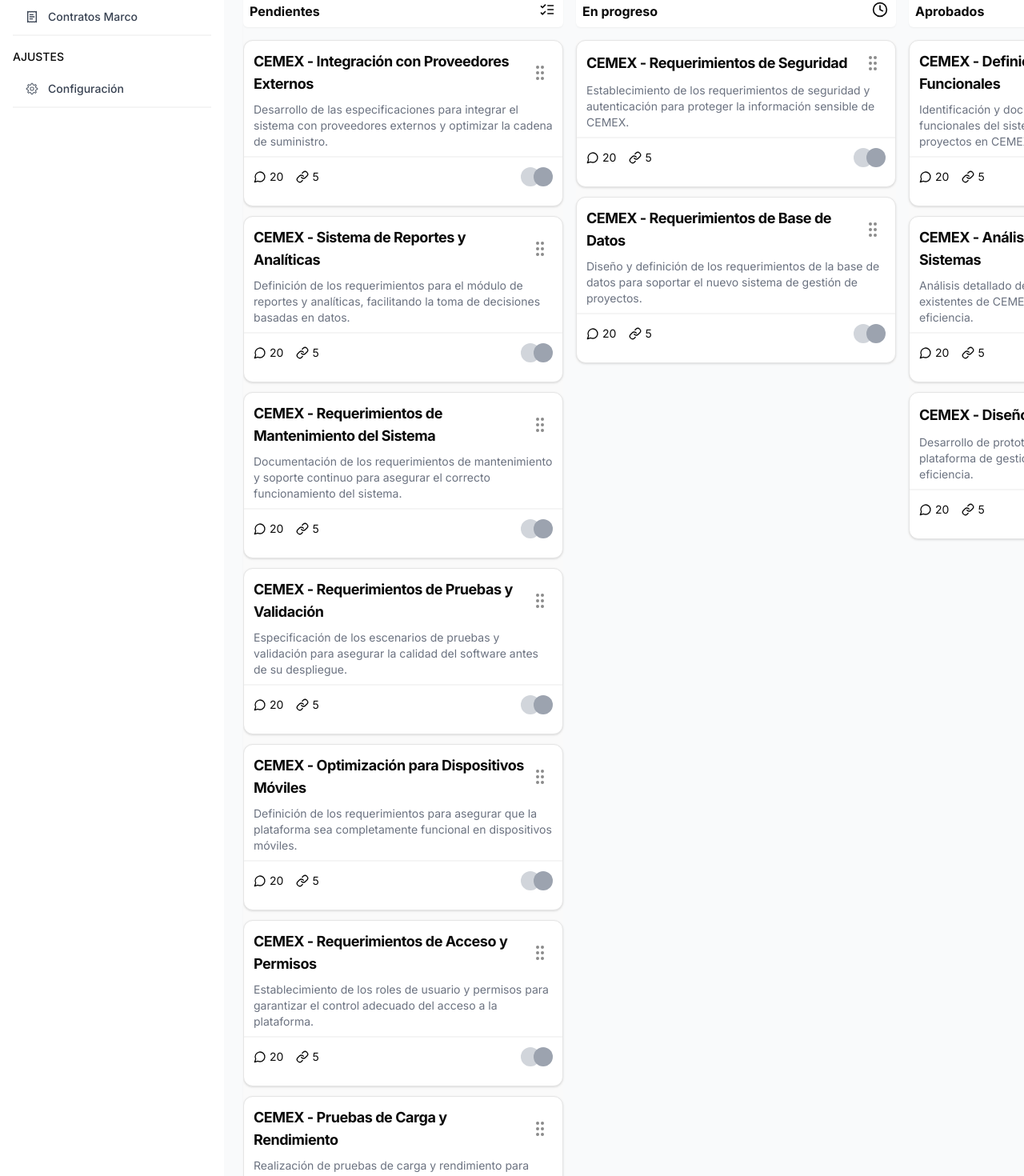
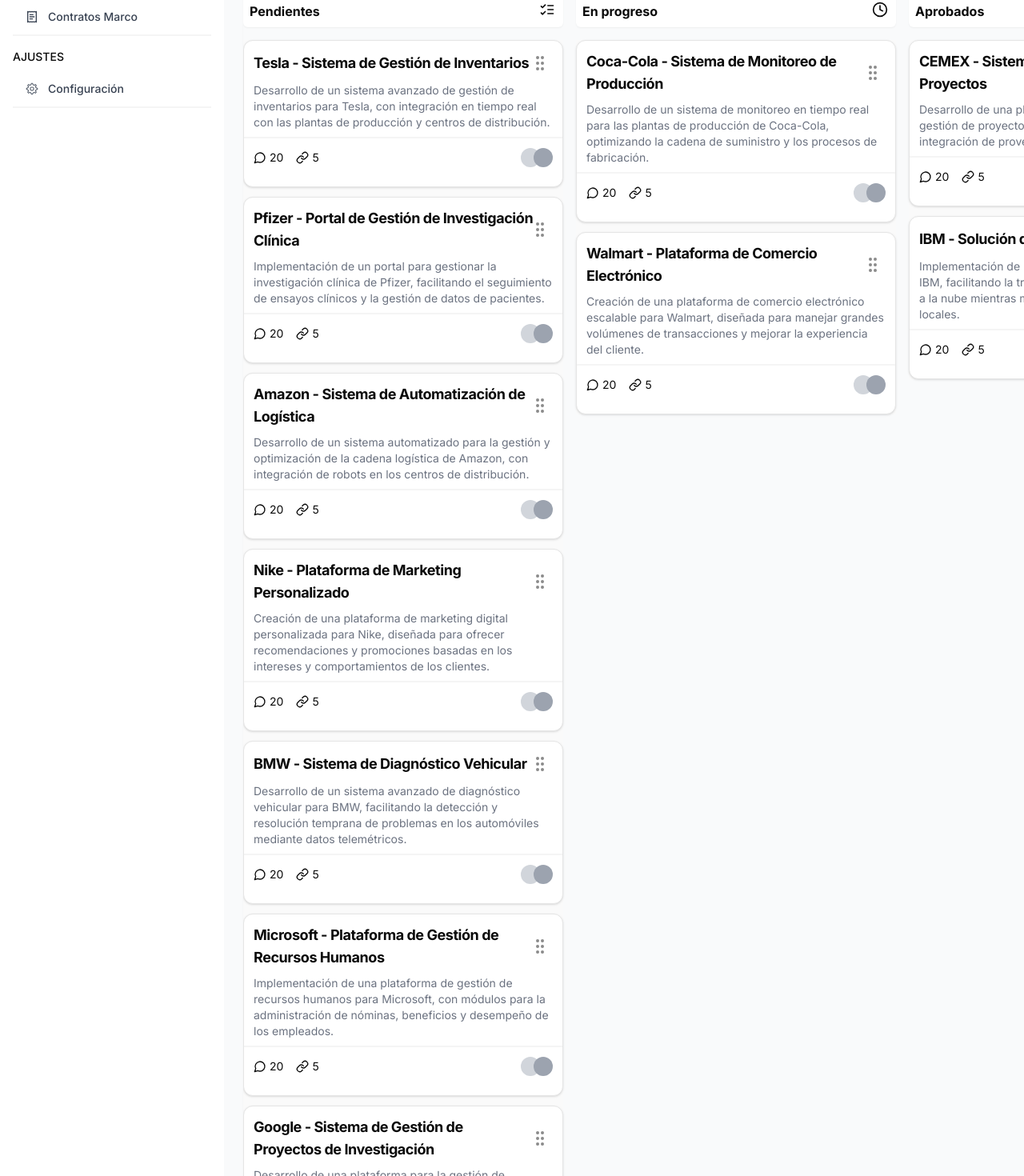
Before and after one commit to CaarloosDC/Softie, a Next.js app in the folder neo-sync/: page /projects in a window 1280 px wide. Shown: the part 255-1725 px from the top of the page at 80% size. Built offline with nearby package versions, Linux system fonts and the light colour scheme.

Commit message:
Add new mockdata.

```diff
--- a/neo-sync/app/(dashboard)/projects/mockData.ts
+++ b/neo-sync/app/(dashboard)/projects/mockData.ts
@@ -2,94 +2,94 @@
 
 export const initialProjects: Task[] = [
   {
-    id: "task1",
+    id: "project1",
     columnId: "done",
-    title: "CEMEX - Definición de Requerimientos Funcionales",
+    title: "CEMEX - Sistema de Gestión de Proyectos",
     content:
-      "Identificación y documentación de los requerimientos funcionales del sistema para mejorar la gestión de proyectos en CEMEX.",
+      "Desarrollo de una plataforma personalizada para la gestión de proyectos de construcción en CEMEX, con integración de proveedores y seguimiento de obra.",
   },
   {
-    id: "task2",
+    id: "project2",
     columnId: "done",
-    title: "CEMEX - Análisis de Integración de Sistemas",
+    title: "IBM - Solución de Cloud Híbrida",
     content:
-      "Análisis detallado de la integración con los sistemas existentes de CEMEX para asegurar la compatibilidad y eficiencia.",
+      "Implementación de una solución de nube híbrida para IBM, facilitando la transición de sus aplicaciones críticas a la nube mientras mantiene una parte en servidores locales.",
   },
   {
-    id: "task3",
-    columnId: "done",
-    title: "CEMEX - Diseño de Interfaz de Usuario",
+    id: "project3",
+    columnId: "in-progress",
+    title: "Coca-Cola - Sistema de Monitoreo de Producción",
     content:
-      "Desarrollo de prototipos y wireframes para la nueva plataforma de gestión interna, asegurando usabilidad y eficiencia.",
+      "Desarrollo de un sistema de monitoreo en tiempo real para las plantas de producción de Coca-Cola, optimizando la cadena de suministro y los procesos de fabricación.",
   },
   {
-    id: "task4",
+    id: "project4",
     columnId: "in-progress",
-    title: "CEMEX - Requerimientos de Seguridad",
+    title: "Walmart - Plataforma de Comercio Electrónico",
     content:
-      "Establecimiento de los requerimientos de seguridad y autenticación para proteger la información sensible de CEMEX.",
+      "Creación de una plataforma de comercio electrónico escalable para Walmart, diseñada para manejar grandes volúmenes de transacciones y mejorar la experiencia del cliente.",
   },
   {
-    id: "task5",
-    columnId: "in-progress",
-    title: "CEMEX - Requerimientos de Base de Datos",
+    id: "project5",
+    columnId: "todo",
+    title: "Tesla - Sistema de Gestión de Inventarios",
     content:
-      "Diseño y definición de los requerimientos de la base de datos para soportar el nuevo sistema de gestión de proyectos.",
+      "Desarrollo de un sistema avanzado de gestión de inventarios para Tesla, con integración en tiempo real con las plantas de producción y centros de distribución.",
   },
   {
-    id: "task6",
+    id: "project6",
     columnId: "todo",
-    title: "CEMEX - Integración con Proveedores Externos",
+    title: "Pfizer - Portal de Gestión de Investigación Clínica",
     content:
-      "Desarrollo de las especificaciones para integrar el sistema con proveedores externos y optimizar la cadena de suministro.",
+      "Implementación de un portal para gestionar la investigación clínica de Pfizer, facilitando el seguimiento de ensayos clínicos y la gestión de datos de pacientes.",
   },
   {
-    id: "task7",
+    id: "project7",
     columnId: "todo",
-    title: "CEMEX - Sistema de Reportes y Analíticas",
+    title: "Amazon - Sistema de Automatización de Logística",
     content:
-      "Definición de los requerimientos para el módulo de reportes y analíticas, facilitando la toma de decisiones basadas en datos.",
+      "Desarrollo de un sistema automatizado para la gestión y optimización de la cadena logística de Amazon, con integración de robots en los centros de distribución.",
   },
   {
-    id: "task8",
+    id: "project8",
     columnId: "todo",
-    title: "CEMEX - Requerimientos de Mantenimiento del Sistema",
+    title: "Nike - Plataforma de Marketing Personalizado",
     content:
-      "Documentación de los requerimientos de mantenimiento y soporte continuo para asegurar el correcto funcionamiento del sistema.",
+      "Creación de una plataforma de marketing digital personalizada para Nike, diseñada para ofrecer recomendaciones y promociones basadas en los intereses y comportamientos de los clientes.",
   },
   {
-    id: "task9",
+    id: "project9",
     columnId: "todo",
-    title: "CEMEX - Requerimientos de Pruebas y Validación",
+    title: "BMW - Sistema de Diagnóstico Vehicular",
     content:
-      "Especificación de los escenarios de pruebas y validación para asegurar la calidad del software antes de su despliegue.",
+      "Desarrollo de un sistema avanzado de diagnóstico vehicular para BMW, facilitando la detección y resolución temprana de problemas en los automóviles mediante datos telemétricos.",
   },
   {
-    id: "task10",
+    id: "project10",
     columnId: "todo",
-    title: "CEMEX - Optimización para Dispositivos Móviles",
+    title: "Microsoft - Plataforma de Gestión de Recursos Humanos",
     content:
-      "Definición de los requerimientos para asegurar que la plataforma sea completamente funcional en dispositivos móviles.",
+      "Implementación de una plataforma de gestión de recursos humanos para Microsoft, con módulos para la administración de nóminas, beneficios y desempeño de los empleados.",
   },
   {
-    id: "task11",
+    id: "project11",
     columnId: "todo",
-    title: "CEMEX - Requerimientos de Acceso y Permisos",
+    title: "Google - Sistema de Gestión de Proyectos de Investigación",
     content:
-      "Establecimiento de los roles de usuario y permisos para garantizar el control adecuado del acceso a la plataforma.",
+      "Desarrollo de una plataforma para la gestión de proyectos de investigación de Google, con herramientas para seguimiento de hitos, colaboración entre equipos y análisis de datos.",
   },
   {
-    id: "task12",
+    id: "project12",
     columnId: "todo",
-    title: "CEMEX - Pruebas de Carga y Rendimiento",
+    title: "Apple - Aplicación de Salud y Bienestar",
     content:
-      "Realización de pruebas de carga y rendimiento para garantizar que el sistema soporte grandes volúmenes de datos y usuarios.",
+      "Desarrollo de una aplicación de salud y bienestar para Apple, integrada con Apple Watch y iPhone, para el seguimiento de la actividad física y recomendaciones personalizadas.",
   },
   {
-    id: "task13",
+    id: "project13",
     columnId: "todo",
-    title: "CEMEX - Despliegue y Capacitación del Usuario Final",
+    title: "Netflix - Plataforma de Recomendación Personalizada",
     content:
-      "Lanzamiento del sistema en los servidores de CEMEX y capacitación de los usuarios para asegurar una transición fluida.",
+      "Optimización de la plataforma de recomendaciones de contenido de Netflix, utilizando algoritmos avanzados de aprendizaje automático para mejorar la experiencia del usuario.",
   },
 ];
```
